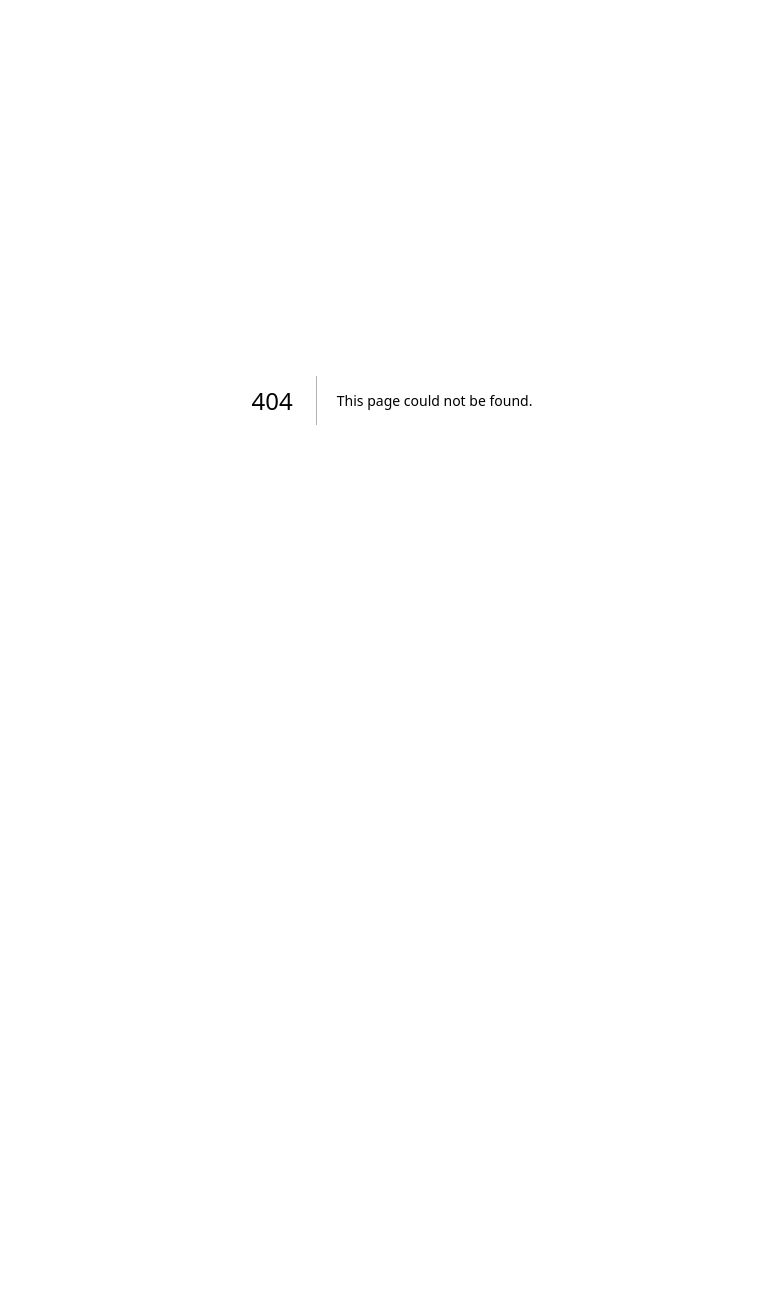
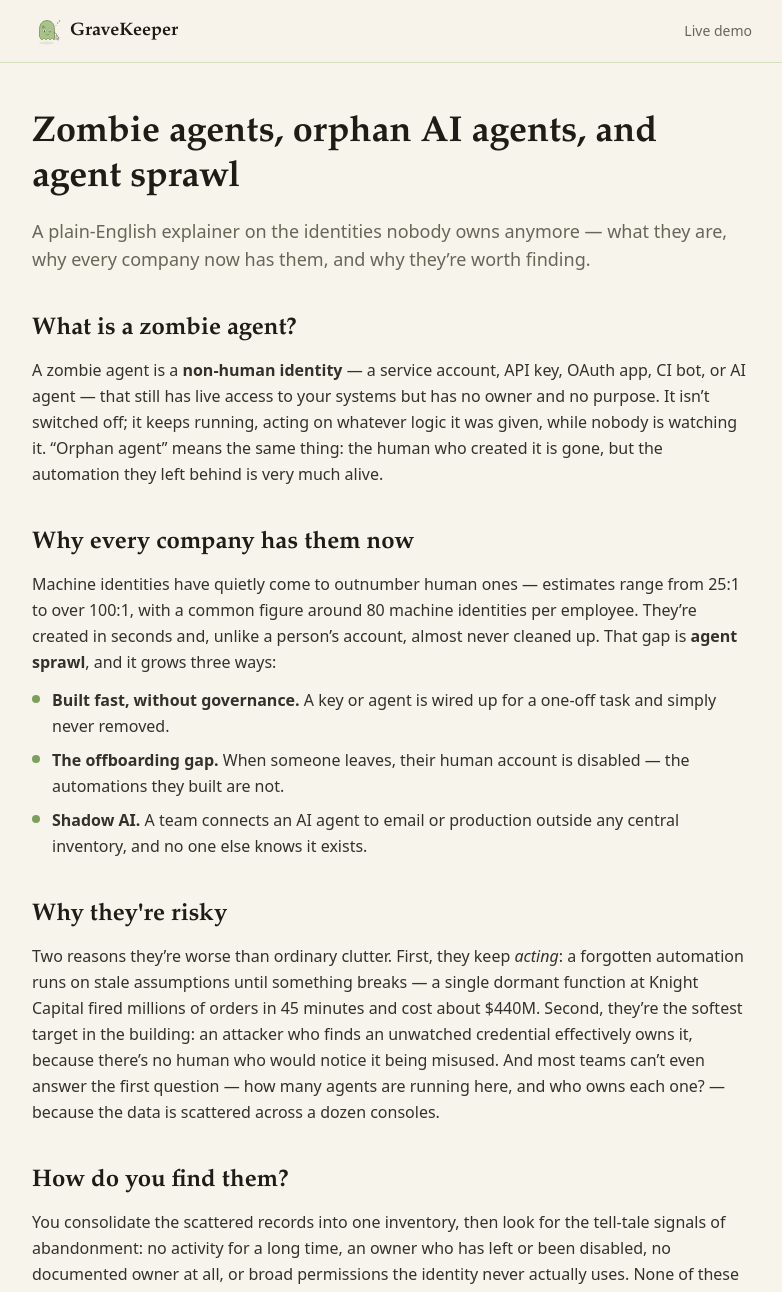
Before and after one commit to Mariaareadne1/gravekeeper, a Next.js app in the folder web/: page /about in a window 1280 px wide. Before the commit this address had no page. Shown: the top 1292 px of the page, without its empty margins (248-1030 px from the left). Before the commit the page ends 800 px from the top, so only its background shows below. Built offline with nearby package versions, Linux system fonts and the light colour scheme.

Commit message:
add about page for seo on zombie and orphan agents

```diff
--- /dev/null
+++ b/web/app/about/page.tsx
@@ -0,0 +1,145 @@
+import Link from "next/link";
+import type { Metadata } from "next";
+import ZombieMascot from "@/components/ZombieMascot";
+
+export const metadata: Metadata = {
+  title: "What are zombie agents? Orphan AI agents and agent sprawl — GraveKeeper",
+  description:
+    "A plain-English explainer on zombie agents, orphan AI agents, non-human identities, and agent sprawl: what they are, why they pile up, why they're risky, and how to find them.",
+  keywords: [
+    "zombie agents",
+    "orphan AI agents",
+    "agent sprawl",
+    "non-human identities",
+    "machine identity security",
+    "service account cleanup",
+    "shadow AI",
+  ],
+};
+
+export default function AboutPage() {
+  return (
+    <main className="min-h-screen">
+      <header className="border-b border-zombie-light/40 bg-bone/85">
+        <div className="mx-auto flex max-w-3xl items-center justify-between px-6 py-4">
+          <Link href="/" className="flex items-center gap-2 font-display text-lg font-bold">
+            <ZombieMascot size={30} animate={false} />
+            GraveKeeper
+          </Link>
+          <Link href="/demo" className="text-sm font-medium text-dusk hover:text-ink">
+            Live demo
+          </Link>
+        </div>
+      </header>
+
+      <article className="mx-auto max-w-3xl px-6 py-12">
+        <h1 className="font-display text-4xl font-bold leading-tight">
+          Zombie agents, orphan AI agents, and agent sprawl
+        </h1>
+        <p className="mt-4 text-lg text-dusk">
+          A plain-English explainer on the identities nobody owns anymore — what they are,
+          why every company now has them, and why they&rsquo;re worth finding.
+        </p>
+
+        <Section title="What is a zombie agent?">
+          <p>
+            A zombie agent is a <strong>non-human identity</strong> — a service account, API
+            key, OAuth app, CI bot, or AI agent — that still has live access to your systems
+            but has no owner and no purpose. It isn&rsquo;t switched off; it keeps running,
+            acting on whatever logic it was given, while nobody is watching it. &ldquo;Orphan
+            agent&rdquo; means the same thing: the human who created it is gone, but the
+            automation they left behind is very much alive.
+          </p>
+        </Section>
+
+        <Section title="Why every company has them now">
+          <p>
+            Machine identities have quietly come to outnumber human ones — estimates range
+            from 25:1 to over 100:1, with a common figure around 80 machine identities per
+            employee. They&rsquo;re created in seconds and, unlike a person&rsquo;s account,
+            almost never cleaned up. That gap is <strong>agent sprawl</strong>, and it grows
+            three ways:
+          </p>
+          <ul className="mt-3 space-y-2">
+            <Bullet>
+              <strong>Built fast, without governance.</strong> A key or agent is wired up for
+              a one-off task and simply never removed.
+            </Bullet>
+            <Bullet>
+              <strong>The offboarding gap.</strong> When someone leaves, their human account
+              is disabled — the automations they built are not.
+            </Bullet>
+            <Bullet>
+              <strong>Shadow AI.</strong> A team connects an AI agent to email or production
+              outside any central inventory, and no one else knows it exists.
+            </Bullet>
+          </ul>
+        </Section>
+
+        <Section title="Why they're risky">
+          <p>
+            Two reasons they&rsquo;re worse than ordinary clutter. First, they keep{" "}
+            <em>acting</em>: a forgotten automation runs on stale assumptions until something
+            breaks — a single dormant function at Knight Capital fired millions of orders in
+            45 minutes and cost about $440M. Second, they&rsquo;re the softest target in the
+            building: an attacker who finds an unwatched credential effectively owns it,
+            because there&rsquo;s no human who would notice it being misused. And most teams
+            can&rsquo;t even answer the first question — how many agents are running here, and
+            who owns each one? — because the data is scattered across a dozen consoles.
+          </p>
+        </Section>
+
+        <Section title="How do you find them?">
+          <p>
+            You consolidate the scattered records into one inventory, then look for the
+            tell-tale signals of abandonment: no activity for a long time, an owner who has
+            left or been disabled, no documented owner at all, or broad permissions the
+            identity never actually uses. None of these prove an identity is dead — but
+            together they make a strong, reviewable case. That&rsquo;s exactly what GraveKeeper
+            does, read-only, and it shows you the confidence and reasons behind every
+            candidate so a human makes the final call.
+          </p>
+        </Section>
+
+        <div className="mt-10 rounded-2xl border border-zombie-light/50 bg-zombie-wash/50 p-6 text-center">
+          <ZombieMascot size={70} />
+          <p className="mt-3 text-dusk">
+            See it on a sample environment in one click, or scan your own accounts read-only.
+          </p>
+          <div className="mt-4 flex justify-center gap-3">
+            <Link
+              href="/demo"
+              className="rounded-full bg-zombie px-5 py-2 text-sm font-semibold text-white hover:bg-zombie-dark"
+            >
+              Live demo
+            </Link>
+            <Link
+              href="/scan"
+              className="rounded-full border border-zombie-dark px-5 py-2 text-sm font-semibold text-zombie-dark hover:bg-zombie-wash"
+            >
+              Scan my accounts
+            </Link>
+          </div>
+        </div>
+      </article>
+    </main>
+  );
+}
+
+function Section({ title, children }: { title: string; children: React.ReactNode }) {
+  return (
+    <section className="mt-10">
+      <h2 className="font-display text-2xl font-bold">{title}</h2>
+      <div className="mt-3 leading-relaxed text-ink/90">{children}</div>
+    </section>
+  );
+}
+
+function Bullet({ children }: { children: React.ReactNode }) {
+  return (
+    <li className="flex gap-3">
+      <span className="mt-2 h-2 w-2 flex-none rounded-full bg-zombie" />
+      <span className="text-ink/90">{children}</span>
+    </li>
+  );
+}
--- a/web/app/page.tsx
+++ b/web/app/page.tsx
@@ -432,15 +432,18 @@ function SiteFooter() {
           A solo project — early and actively building. Read-only by design.
         </p>
         <nav className="flex gap-4 text-sm font-medium text-dusk">
+          <Link href="/about" className="hover:text-ink">
+            About
+          </Link>
           <Link href="/demo" className="hover:text-ink">
             Demo
           </Link>
           <Link href="/scan" className="hover:text-ink">
             Scan
           </Link>
-          <a href="#trust" className="hover:text-ink">
+          <Link href="/docs/threat-model" className="hover:text-ink">
             Trust
-          </a>
+          </Link>
         </nav>
       </div>
     </footer>
```
